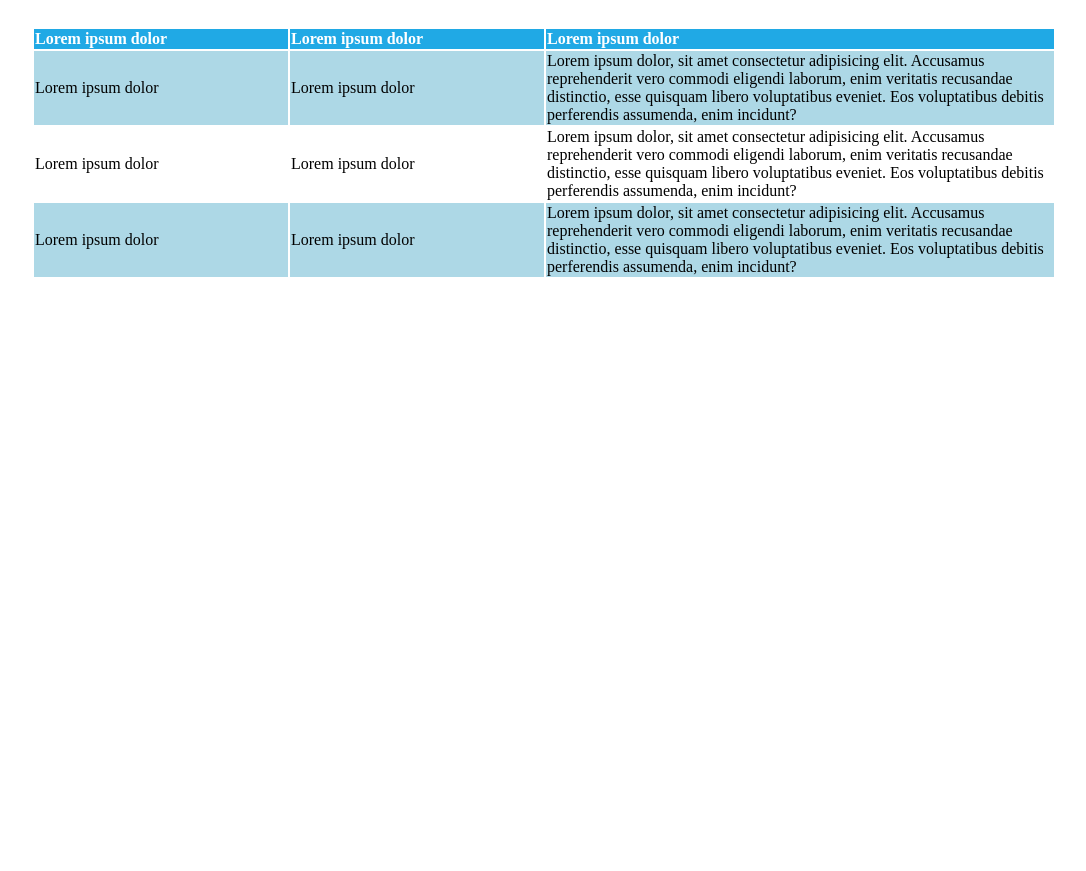
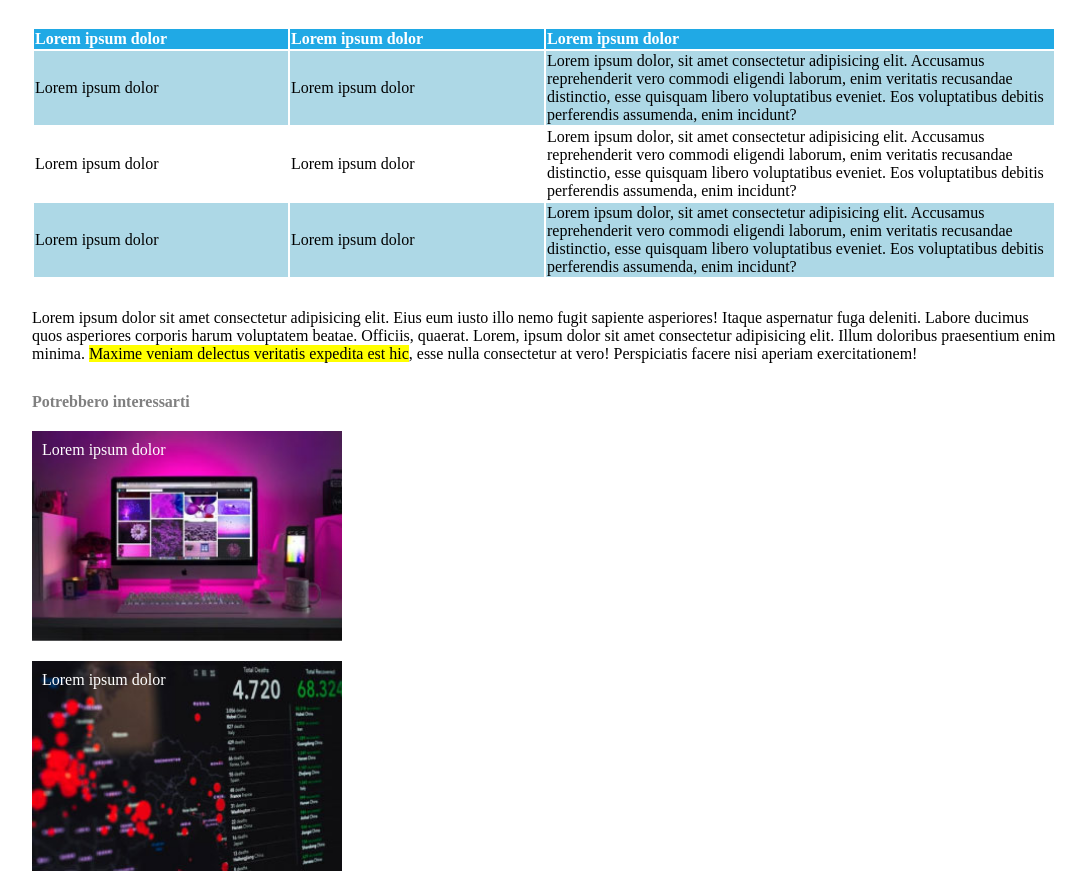
Before and after one commit to TommasoAgo/html-css-booleaner, a website: page index.html in a window 1280 px wide. Shown: the part 892-1763 px from the top of the page, without its empty margins (96-1182 px from the left). Before the commit the page ends 1171 px from the top, so only its background shows below. Drawn offline with Linux system fonts and the light colour scheme.

Commit message:
Finito il footer

```diff
--- a/css/style.css
+++ b/css/style.css
@@ -54,7 +54,7 @@ main {
 }
 
 /* Paragraph */
-.paragraph {
+p {
   margin-top: 30px;
 }
 
@@ -89,3 +89,27 @@ table thead {
 .odd {
   background-color: lightblue;
 }
+
+/* Potrebbero interessarti */
+h4 {
+  margin-top: 30px;
+  color: grey;
+}
+
+.backphoto {
+  color: white;
+  width: 300px;
+  height: 200px;
+  background-size: cover;
+  margin-top: 20px;
+  padding-left: 10px;
+  padding-top: 10px;
+}
+
+#firstphoto {
+  background-image: url("../img/monitor.jpg");
+}
+
+#secondphoto {
+  background-image: url("../img/graph.jpg");
+}
--- a/index.html
+++ b/index.html
@@ -33,6 +33,7 @@
           Scritto da <span class="authorname">The Booleaner</span>
         </div>
         <div class="date">il 10/10/2020</div>
+
         <!-- Article's title ending -->
 
         <!-- Tim's Photos -->
@@ -48,7 +49,7 @@
         </div>
 
         <!-- Paragraph -->
-        <p class="paragraph">
+        <p>
           Lorem ipsum dolor sit amet, consectetuer adipiscing elit, sed diam
           nonummy nibh eusimod tincidunt ut laoreet dolore magna aliquam erat
           volutpat. Ut wisi enim ad minim veniam, quis nostrud
@@ -135,7 +136,43 @@
         </table>
 
         <!-- Table Ending -->
+
+        <!-- Second Paragraph -->
+        <p>
+          Lorem ipsum dolor sit amet consectetur adipisicing elit. Eius eum
+          iusto illo nemo fugit sapiente asperiores! Itaque aspernatur fuga
+          deleniti. Labore ducimus quos asperiores corporis harum voluptatem
+          beatae. Officiis, quaerat. Lorem, ipsum dolor sit amet consectetur
+          adipisicing elit. Illum doloribus praesentium enim minima.
+          <span class="highlight"
+            >Maxime veniam delectus veritatis expedita est hic</span
+          >, esse nulla consectetur at vero! Perspiciatis facere nisi aperiam
+          exercitationem!
+        </p>
+
+        <!-- Second paragraph ending -->
+
+      </main>
+
+      <!-- Main Ending -->
+
+      <!-- Footer Start -->
+
+    <footer>
+      <div class="container">
+
+        <!-- Potrebbero interessarti -->
+
+        <h4>Potrebbero interessarti</h4>
+        <div id='firstphoto' class="backphoto">Lorem ipsum dolor</div>
+        <div id='secondphoto' class="backphoto">Lorem ipsum dolor</div>
+
       </div>
-    </main>
+
+      <!-- Potrebbero interessarti Ednding -->
+
+    </footer>
+
+    <!-- Footer Ending -->
   </body>
 </html>
```
